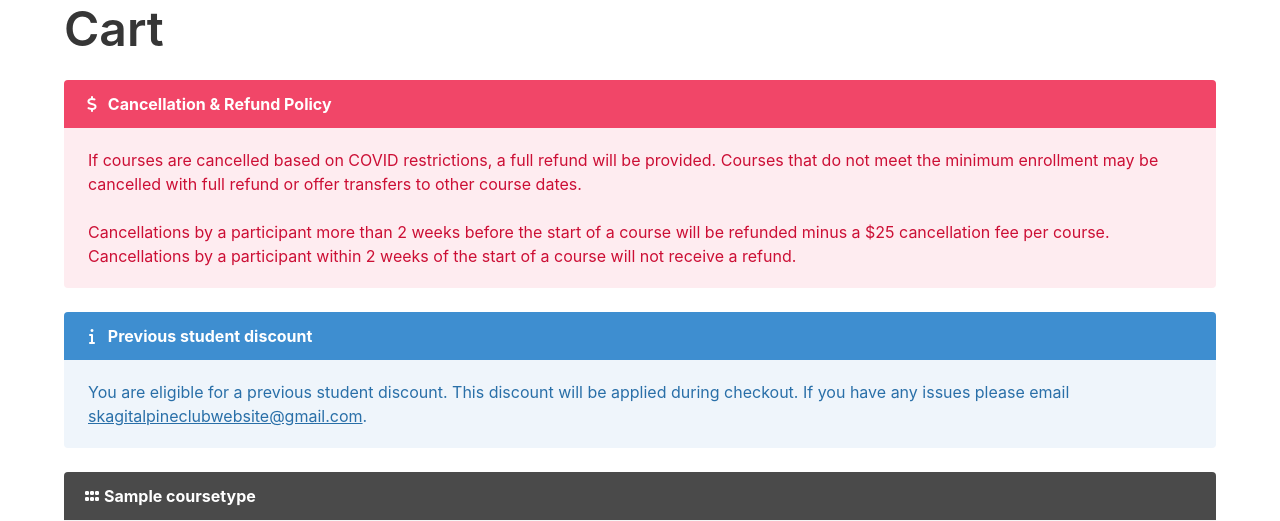
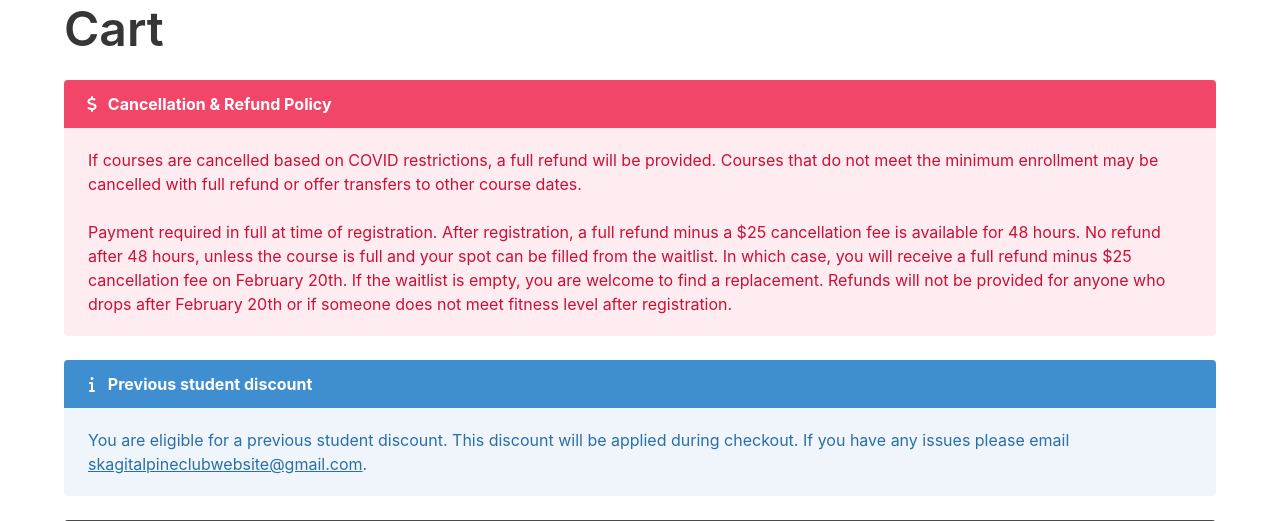
Before and after one commit to raymond-devries/skagit-bmc-registration, a Django app: page /registration/cart/ in a window 1280 px wide. Shown: the part 154-675 px from the top of the page. Run offline with Django 3.2, Linux system fonts and the light colour scheme; a user stored in the database is signed in; tables that the repository leaves empty hold one stand-in row (values such as "Sample post"); parts of the project's set-up code (start-up, migrations or seed data) failed here and were passed over; some libraries are stand-ins or nearby versions.

Commit message:
Allow instructors to manage waitlists

```diff
--- a/registration/instructor/instructor_urls.py
+++ b/registration/instructor/instructor_urls.py
@@ -18,4 +18,9 @@ url_patterns = [
         instructor_views.participant_csv,
         name="participant_csv",
     ),
+    path(
+        "instructor-check-invoices/",
+        instructor_views.instructor_check_invoices,
+        name="instructor_check_invoices",
+    ),
 ]
--- a/registration/urls.py
+++ b/registration/urls.py
@@ -19,6 +19,11 @@ urlpatterns = [
         "registration/home/", views.RegistrationHome.as_view(), name="registration_home"
     ),
     path("registration/refund/<uuid:course_pk>", views.refund, name="refund"),
+    path(
+        "registration/refund/<uuid:course_pk>/<int:user_pk>",
+        views.refund,
+        name="refund",
+    ),
     path("registration/signup/", views.CourseSignUp.as_view(), name="course_signup"),
     path("registration/cart/", views.CartView.as_view(), name="cart"),
     path("profile/", views.ProfileView.as_view(), name="profile"),
--- a/registration/views.py
+++ b/registration/views.py
@@ -1,6 +1,8 @@
 import stripe
 from django.contrib.auth.decorators import login_required
 from django.contrib.auth.mixins import LoginRequiredMixin
+from django.contrib.auth.models import Group, User
+from django.core.mail import send_mail
 from django.shortcuts import get_object_or_404, redirect, render
 from django.urls import reverse_lazy
 from django.views.generic import FormView, TemplateView
@@ -8,6 +10,7 @@ from django.views.generic import FormView, TemplateView
 from registration import models
 from registration.forms import RegistrationForm
 from SkagitRegistration import settings
+from registration.utils import instructor_check
 
 
 class ProfileView(LoginRequiredMixin, TemplateView):
@@ -54,11 +57,16 @@ class RegistrationHome(LoginRequiredMixin, TemplateView):
 
 
 @login_required
-def refund(request, course_pk):
+def refund(request, course_pk, user_pk=None):
+    user = request.user
+    instructor_request = user_pk and instructor_check(request.user)
+    if instructor_request:
+        user = get_object_or_404(User, id=user_pk)
+
     course_bought = get_object_or_404(
         models.CourseBought,
-        course__participants=request.user,
-        payment_record__user=request.user,
+        course__participants=user,
+        payment_record__user=user,
         course=course_pk,
         refunded=False,
     )
@@ -66,7 +74,7 @@ def refund(request, course_pk):
     refund_eligible = course_bought.refund_eligible
     context = {"refund_eligible": refund_eligible, "course": course_bought.course}
 
-    if refund_eligible:
+    if refund_eligible or instructor_request:
         purchase_price = stripe.Price.retrieve(course_bought.price_id)["unit_amount"]
         if course_bought.coupon_id:
             percent_off = stripe.Coupon.retrieve(course_bought.coupon_id).percent_off
@@ -89,11 +97,33 @@ def refund(request, course_pk):
             course_bought.refund_id = refund["id"]
             course_bought.refunded = True
             course_bought.save()
-            course.participants.remove(request.user)
+            course.participants.remove(user)
+            waitlist_obj = None
             if course.num_on_wait_list > 0:
                 course.capacity -= 1
                 course.save()
-                models.handle_wait_list(course)
+                waitlist_obj = models.handle_wait_list(course)
+
+            instructor_group = Group.objects.get(name="instructor")
+            instructor_emails = instructor_group.user_set.values_list(
+                "email", flat=True
+            )
+            waitlist_message = ""
+            if waitlist_obj:
+                waitlist_message = (
+                    f"An invoice has been sent to {waitlist_obj.user.first_name} "
+                    f"{waitlist_obj.user.last_name} ({waitlist_obj.user.email})."
+                )
+            send_mail(
+                f"{user.first_name} {user.last_name} unenrolled from {course_bought.course.type.name}",
+                f"{user.first_name} {user.last_name} ({user.email}) has removed "
+                f"themselves from the {course_bought.course.type.name}."
+                + waitlist_message,
+                None,
+                list(instructor_emails),
+            )
+            if instructor_request:
+                redirect("instructor:current_registrations")
             return redirect("registration_home")
 
     return render(request, "bmc_registration/refund.html", context)
--- a/templates/bmc_registration/cart.html
+++ b/templates/bmc_registration/cart.html
@@ -25,10 +25,12 @@
                     dates.
                 </p>
                 <p class="block">
-                    Cancellations by a participant more than 2 weeks before the start
-                    of a course will be refunded minus a $25 cancellation fee per
-                    course. Cancellations by a participant within 2 weeks of the start
-                    of a course will not receive a refund.
+                    Payment required in full at time of registration. After registration, a full refund minus a $25
+                    cancellation fee is available for 48 hours. No refund after 48 hours, unless the course is full and
+                    your spot can be filled from the waitlist. In which case, you will receive a full refund minus $25
+                    cancellation fee on February 20th. If the waitlist is empty, you are welcome to find a replacement.
+                    Refunds will not be provided for anyone who drops after February 20th or if someone does not meet
+                    fitness level after registration.
                 </p>
             </div>
         </article>
```
Also changed, not shown: SkagitRegistration/settings.py (+7 -6 lines), __main__.py (+0 -10 lines), registration/instructor/instructor_views.py (+9 -5 lines), registration/management/commands/check_invoices.py (+2 -27 lines), registration/utils.py (added, +36 -0 lines), templates/bmc_registration/instructor/current_registrations.html (+55 -16 lines).
